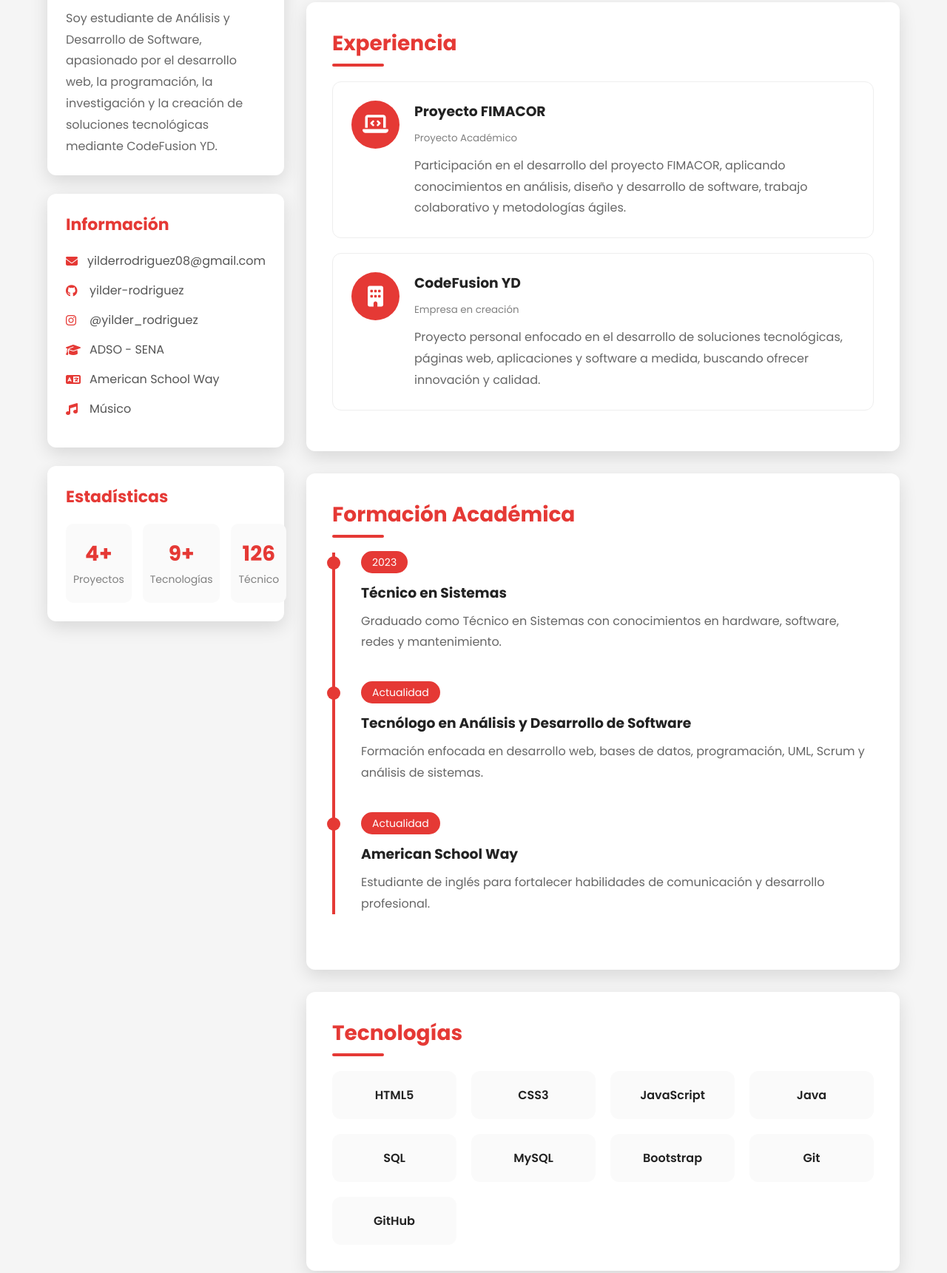
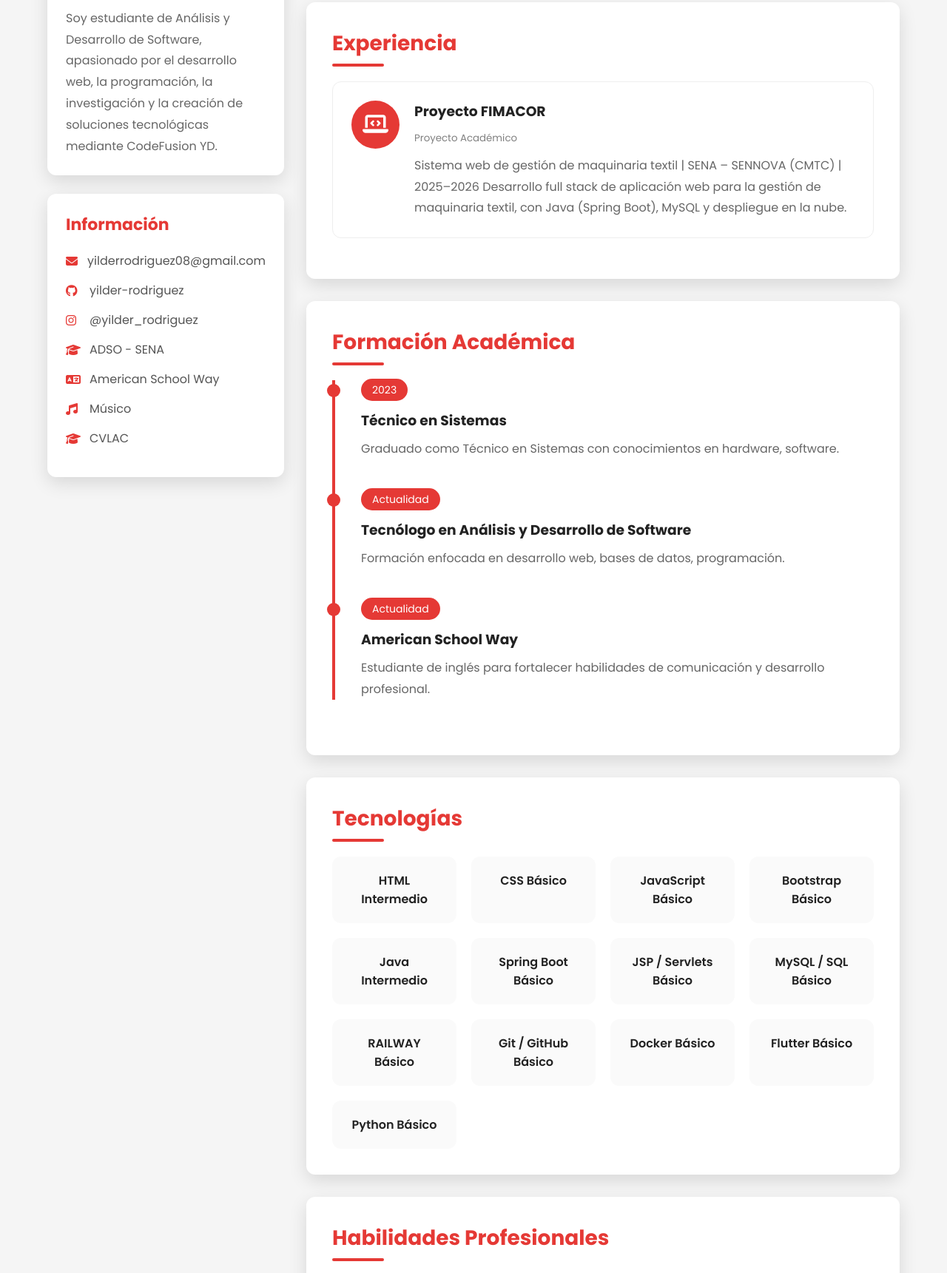
Before and after one commit to yilder-rodriguez/Hoja_de_Vida, a plain HTML site: page index.html in a window 1280 px wide. Shown: the part 810-2531 px from the top of the page at 74% size. Drawn offline with Linux system fonts and the light colour scheme.

Commit message:
Mejoras en mi hoja de vida

```diff
--- a/Js/script.js
+++ b/Js/script.js
@@ -239,9 +239,6 @@ if (titulo) {
 // MODO OSCURO
 // ==========================
 
-const darkBtn = document.createElement("button");
-
-darkBtn.innerHTML = '<i class="fa-solid fa-moon"></i>';
 
 darkBtn.style.position = "fixed";
 darkBtn.style.bottom = "95px";
--- a/index.html
+++ b/index.html
@@ -36,14 +36,6 @@
                 <div class="logo">
 
                     <h2>YD</h2>
-
-                </div>
-
-                <div class="buscador">
-
-                    <i class="fa-solid fa-magnifying-glass"></i>
-
-                    <input type="text" placeholder="Buscar">
 
                 </div>
 
@@ -125,9 +117,7 @@
 
                 <p>
 
-                    Fundador de <strong>CodeFusion YD</strong> | Investigador del Proyecto
-                    <strong>FIMACOR</strong>
-
+                    Desarrollador Principal <strong>Fimacor</strong>
                 </p>
 
                 <div class="ubicacion">
@@ -256,48 +246,13 @@
 
                         </li>
 
+                        <li>
+                            <i class="fa-solid fa-graduation-cap"></i>
+                            <a href="https://scienti.minciencias.gov.co/cvlac/visualizador/generarCurriculoCv.do?cod_rh=0002537959">CVLAC </a>
+                        </li>
                     </ul>
 
                 </div>
-
-                <div class="card">
-
-                    <h3>
-
-                        Estadísticas
-
-                    </h3>
-
-                    <div class="estadisticas">
-
-                        <div>
-
-                            <h2>4+</h2>
-
-                            <span>Proyectos</span>
-
-                        </div>
-
-                        <div>
-
-                            <h2>9</h2>
-
-                            <span>Tecnologías</span>
-
-                        </div>
-
-                        <div>
-
-                            <h2>2023</h2>
-
-                            <span>Técnico</span>
-
-                        </div>
-
-                    </div>
-
-                </div>
-
             </aside>
 
 
@@ -326,35 +281,8 @@
                 <small>Proyecto Académico</small>
 
                 <p>
-                    Participación en el desarrollo del proyecto FIMACOR,
-                    aplicando conocimientos en análisis, diseño y desarrollo
-                    de software, trabajo colaborativo y metodologías ágiles.
-                </p>
-
-            </div>
-
-        </div>
-
-        <div class="card-contenido">
-
-            <div class="icono">
-
-                <i class="fa-solid fa-building"></i>
-
-            </div>
-
-            <div class="texto">
-
-                <h3>CodeFusion YD</h3>
-
-                <small>Empresa en creación</small>
-
-                <p>
-
-                    Proyecto personal enfocado en el desarrollo de soluciones
-                    tecnológicas, páginas web, aplicaciones y software a
-                    medida, buscando ofrecer innovación y calidad.
-
+                    Sistema web de gestión de maquinaria textil | SENA – SENNOVA (CMTC) | 2025–2026
+                    Desarrollo full stack de aplicación web para la gestión de maquinaria textil, con Java (Spring Boot), MySQL y despliegue en la nube.
                 </p>
 
             </div>
@@ -381,7 +309,7 @@
 
                 <p>
                     Graduado como Técnico en Sistemas con conocimientos en
-                    hardware, software, redes y mantenimiento.
+                    hardware, software.
                 </p>
 
             </div>
@@ -395,7 +323,7 @@
                 <p>
 
                     Formación enfocada en desarrollo web, bases de datos,
-                    programación, UML, Scrum y análisis de sistemas.
+                    programación.
 
                 </p>
 
@@ -427,27 +355,22 @@
     <section class="seccion">
 
         <h2>Tecnologías</h2>
+        <p class="skills-grid" Lo que he usado en mis proyectos y sigo aprendiendo.></p>
 
         <div class="skills-grid">
-
-            <div class="skill">HTML5</div>
-
-            <div class="skill">CSS3</div>
-
-            <div class="skill">JavaScript</div>
-
-            <div class="skill">Java</div>
-
-            <div class="skill">SQL</div>
-
-            <div class="skill">MySQL</div>
-
-            <div class="skill">Bootstrap</div>
-
-            <div class="skill">Git</div>
-
-            <div class="skill">GitHub</div>
-
+            <div class="skill">HTML <span class="nivel">Intermedio</span></div>
+            <div class="skill">CSS <span class="nivel">Básico</span></div>
+            <div class="skill">JavaScript <span class="nivel">Básico</span></div>
+            <div class="skill">Bootstrap <span class="nivel">Básico</span></div>
+            <div class="skill">Java <span class="nivel">Intermedio</span></div>
+            <div class="skill">Spring Boot <span class="nivel">Básico</span></div>
+            <div class="skill">JSP / Servlets <span class="nivel">Básico</span></div>
+            <div class="skill">MySQL / SQL <span class="nivel">Básico</span></div>
+            <div class="skill">RAILWAY <span class="nivel">Básico</span></div>
+            <div class="skill">Git / GitHub <span class="nivel">Básico</span></div>
+            <div class="skill">Docker <span class="nivel">Básico</span></div>
+            <div class="skill">Flutter <span class="nivel">Básico</span></div>
+            <div class="skill">Python <span class="nivel">Básico</span></div>
         </div>
 
     </section>
@@ -496,7 +419,7 @@
 
             <article class="proyecto">
 
-                <img src="Img/logosena.png" alt="FIMACOR">
+                <img src="Img/Fimacor.png" alt="FIMACOR">
 
                 <div class="info-proyecto">
 
@@ -504,45 +427,16 @@
 
                     <p>
 
-                        Sistema desarrollado como proyecto académico
-                        aplicando bases de datos, programación y análisis.
+                        Cada máquina tiene una historia que contar y FIMACOR te permite conocerla.
 
                     </p>
 
-                    <a href="#">
-
-                        Ver más
-
-                    </a>
 
                 </div>
 
             </article>
 
-            <article class="proyecto">
 
-                <img src="Img/CodeFusion YD.png" alt="CodeFusion">
-
-                <div class="info-proyecto">
-
-                    <h3>CodeFusion YD</h3>
-
-                    <p>
-
-                        Empresa tecnológica en creación enfocada en
-                        soluciones digitales e innovación.
-
-                    </p>
-
-                    <a href="#">
-
-                        Ver más
-
-                    </a>
-
-                </div>
-
-            </article>
 
         </div>
 
@@ -605,7 +499,7 @@
 
             <p>
 
-                © 2025 Yilder Stiven Rodríguez Lozada | CodeFusion YD
+                © 2026 Yilder Stiven Rodríguez Lozada | CodeFusion YD
 
             </p>
 
```
Also changed, not shown: Img/CodeFusion YD.png (deleted), Img/Fimacor.png (added), Img/logosena.png (deleted).
